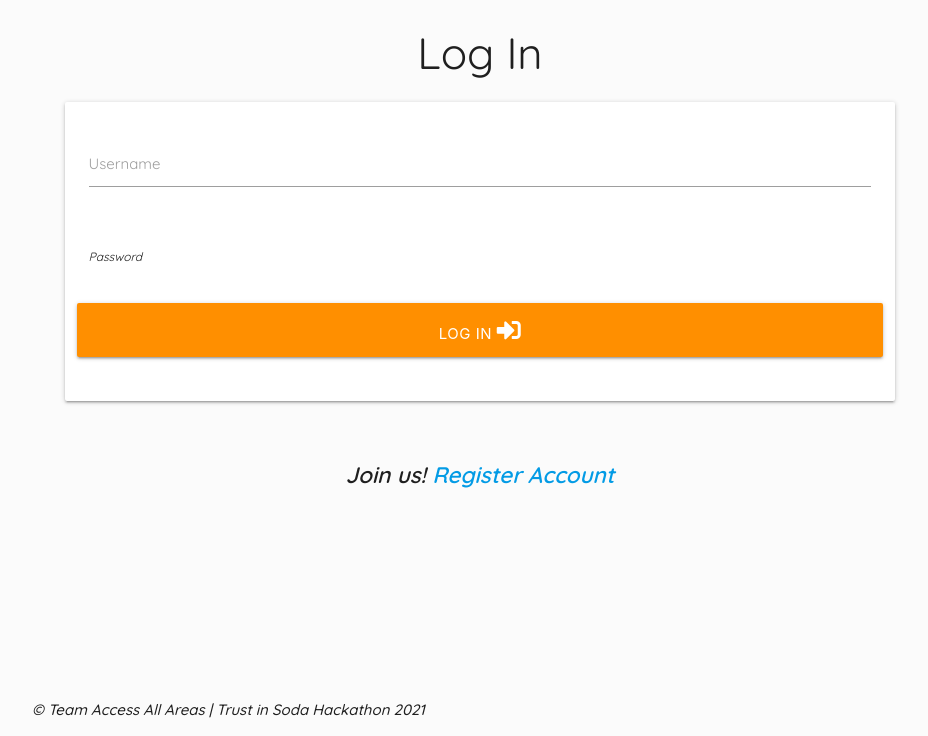
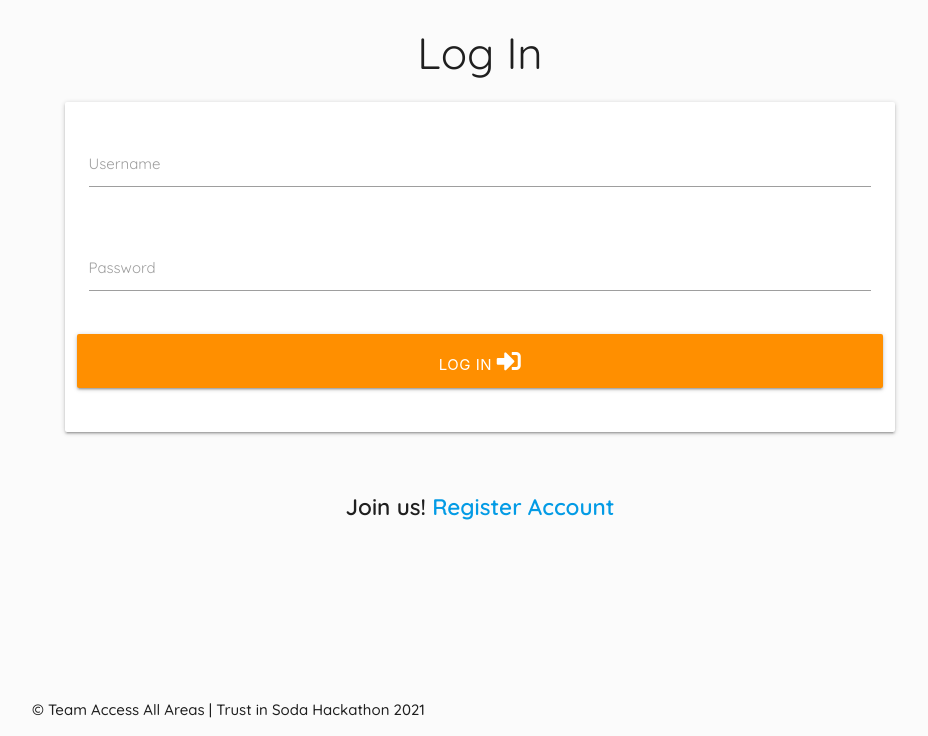
Before and after one commit to stefdworschak/more2offer, a Flask app: template templates/login.html in a window 1280 px wide. Shown: the part 64-800 px from the top of the page, without its empty margins (160-1088 px from the left). Run offline with Flask 2, Linux system fonts and the light colour scheme; the template is opened without the code that fills it, so the values that code supplies are empty; some libraries are stand-ins or nearby versions.

Commit message:
Update login.html

```diff
--- a/templates/login.html
+++ b/templates/login.html
@@ -19,7 +19,7 @@
                 <!-- passowrd -->
                 <div class="row">
                     <div class="input-field col s12">
-                        <i class="></i>
+                        <i class=""></i>
                         <input id="password" name="password" type="password" minlength="5"
                                 maxlength="15" pattern="^[a-zA-Z0-9]{5,40}$" class="validate" required>
                         <label for="password">Password</label>
```
